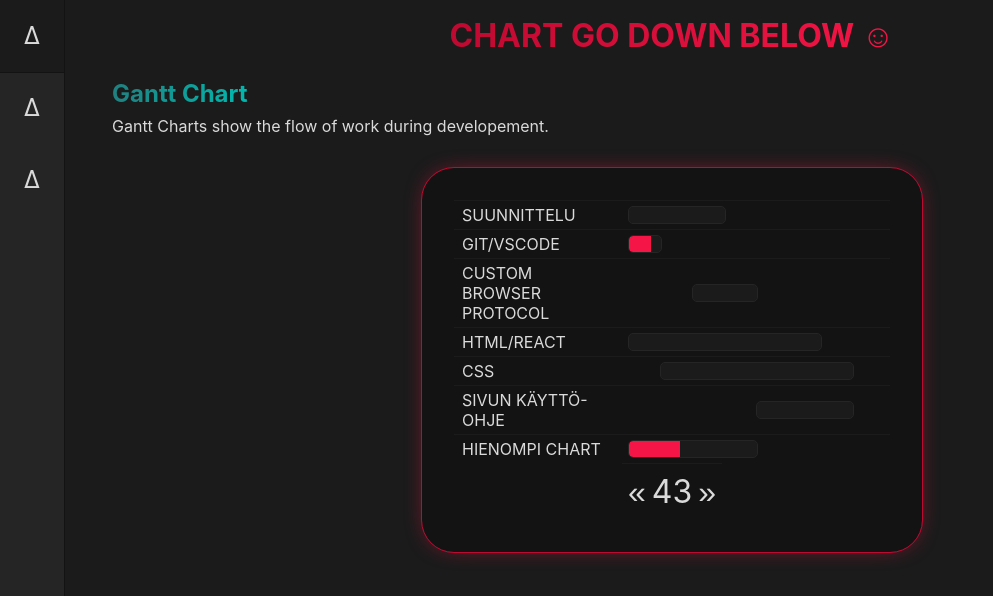
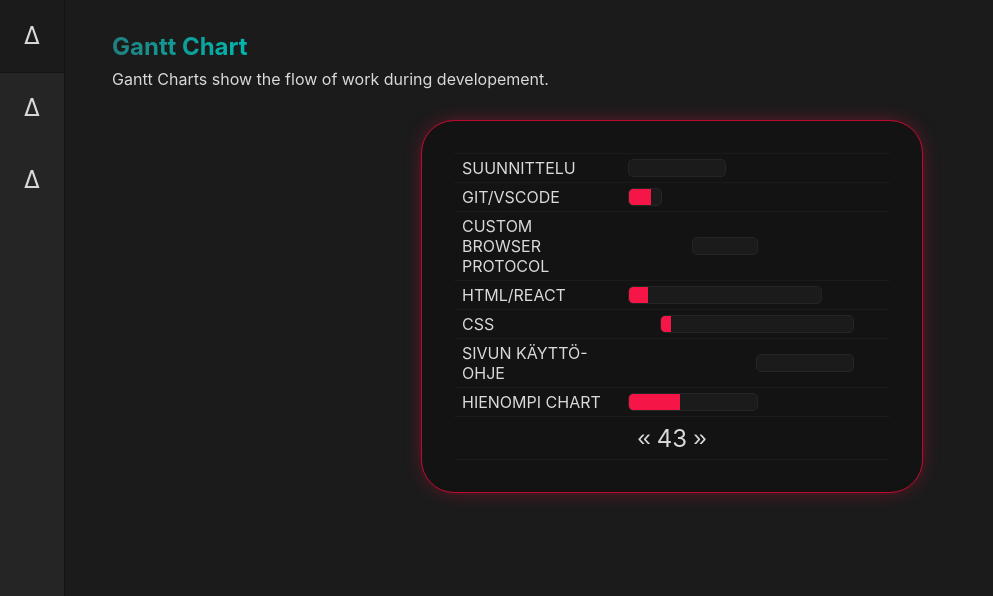
Before and after one commit to iv8512/top-projekti, a React (Create React App) app: page /ganttchart in a window 1280 px wide. Shown: the top 596 px of the page, without its empty margins (0-993 px from the left). Built offline with nearby package versions, Linux system fonts and the light colour scheme.

Commit message:
Chart update 2

```diff
--- a/src/components/Chart.js
+++ b/src/components/Chart.js
@@ -3,7 +3,7 @@ function Chart(props) {
     var widthMultiplier = 2
 
     return (
-        <>
+        <div className="list">
             <div className="row">
                 <span className="label">{props.data.rows[0].label}</span>
                 <span className="chartContent" style={{ marginLeft: props.data.rows[0].start * widthMultiplier + 'em', width: props.data.rows[0].end * widthMultiplier - props.data.rows[0].start * widthMultiplier + 'em', background: 'linear-gradient(90deg, var(--color-accent2) ' + props.data.rows[0].progress + '% , var(--color-dark1) ' + props.data.rows[0].progress + '%' }}></span>
@@ -32,7 +32,7 @@ function Chart(props) {
                 <span className="label">{props.data.rows[6].label}</span>
                 <span className="chartContent" style={{ marginLeft: props.data.rows[6].start * widthMultiplier + 'em', width: props.data.rows[6].end * widthMultiplier - props.data.rows[6].start * widthMultiplier + 'em', background: 'linear-gradient(90deg, var(--color-accent2) ' + props.data.rows[6].progress + '% , var(--color-dark1) ' + props.data.rows[6].progress + '%' }}></span>
             </div>
-        </>
+        </div>
      );
 }
 /* marginLeft: props.start + 'em', width: props.end - props.start + 'em' */
--- a/src/components/Gantt.js
+++ b/src/components/Gantt.js
@@ -22,13 +22,10 @@ function Gantt() {
 
     return (
         <div className="page" id="GanttPage">
-            <div className="header">
-                <h1>Chart go down below ☺</h1>
-            </div>
             <div className="content">
                 <h2>Gantt Chart</h2>
                 <p>Gantt Charts show the flow of work during developement.</p>
-                <div className="chart" id={'week-' + Page }>
+                <div className="chart" id={'w' + Page}>
                     {data.map((chartData, index) => (
                         <Chart key={index} wnum={chartData.top[Page].num} data={chartData.top[Page]} Page={Page}/>
                     ))}
--- a/src/data/ganttchart.json
+++ b/src/data/ganttchart.json
@@ -7,8 +7,8 @@
             {"label": "suunnittelu",            "start": 0,"end": 3,"progress": 0},
             {"label": "git/vscode",             "start": 0,"end": 1,"progress": 70},
             {"label": "custom browser protocol","start": 2,"end": 4,"progress": 0},
-            {"label": "html/react",             "start": 0,"end": 6,"progress": 0},
-            {"label": "css",                    "start": 1,"end": 7,"progress": 0},
+            {"label": "html/react",             "start": 0,"end": 6,"progress": 10},
+            {"label": "css",                    "start": 1,"end": 7,"progress": 5},
             {"label": "sivun käyttö-ohje",      "start": 4,"end": 7,"progress": 0},
             {"label": "hienompi chart",         "start": 0,"end": 4,"progress": 40}
         ]
@@ -19,8 +19,8 @@
             {"label": "suunnittelu",            "start": 0,"end": 3,"progress": 0},
             {"label": "git/vscode",             "start": 0,"end": 1,"progress": 100},
             {"label": "custom browser protocol","start": 2,"end": 4,"progress": 0},
-            {"label": "html/react",             "start": 0,"end": 6,"progress": 0},
-            {"label": "css",                    "start": 1,"end": 7,"progress": 0},
+            {"label": "html/react",             "start": 0,"end": 6,"progress": 20},
+            {"label": "css",                    "start": 1,"end": 7,"progress": 15},
             {"label": "sivun käyttö-ohje",      "start": 4,"end": 7,"progress": 0},
             {"label": "hienompi chart",         "start": 0,"end": 4,"progress": 70}
         ]
@@ -31,8 +31,8 @@
             {"label": "suunnittelu",            "start": 0,"end": 3,"progress": 0},
             {"label": "git/vscode",             "start": 0,"end": 1,"progress": 100},
             {"label": "custom browser protocol","start": 2,"end": 4,"progress": 0},
-            {"label": "html/react",             "start": 0,"end": 6,"progress": 0},
-            {"label": "css",                    "start": 1,"end": 7,"progress": 0},
+            {"label": "html/react",             "start": 0,"end": 6,"progress": 30},
+            {"label": "css",                    "start": 1,"end": 7,"progress": 20},
             {"label": "sivun käyttö-ohje",      "start": 4,"end": 7,"progress": 0},
             {"label": "hienompi chart",         "start": 0,"end": 4,"progress": 100}
         ]
--- a/src/index.css
+++ b/src/index.css
@@ -34,6 +34,7 @@ code {
   --color-black: #131313;
   --color-dark1: #1b1b1b;
   --color-dark2: #252526;
+  --color-dark3: #2f2f31;
   --color-main1: #208080;
   --color-accent1: #00b8ae;
   --color-main2: #be0930;
@@ -52,7 +53,7 @@ general styles
 */
 
 :is(.tabFocus, button):focus-within {
-  outline: 1px solid var(--color-main2);
+  outline: 1px solid var(--color-white);
 }
 
 .row,
@@ -183,10 +184,10 @@ navigation styles start here
   display: grid;
   place-content: center;
   background: linear-gradient(to right, var(--color-black), var(--color-dark1));
-  border-top: 1px solid var(--color-accent2);
-  border-bottom: 1px solid var(--color-accent2);
+  border-top: 1px solid var(--color-accent1);
+  border-bottom: 1px solid var(--color-accent1);
   border-left: 0px solid transparent;
-  border-right: 1px solid var(--color-accent2);
+  border-right: 1px solid var(--color-accent1);
   min-width: 500%;
   min-height: 100%;
   left: var(--sidebar-width);
@@ -210,7 +211,7 @@ Chart styles
   margin: 2em auto;
 }
 
-.chart .row {
+.row {
   display: flex;
   flex-direction: row;
   place-items: center;
@@ -219,21 +220,25 @@ Chart styles
   position: relative;
 }
 
+
 .chartContent {
   display: inline-block;
+  position: relative;
   height: 1em;
   margin-right: 0;
   outline: 1px solid var(--color-dark2);
   border-radius: 0.25em;
+  z-index: 2;
 }
 
 .label {
   margin: 0 1em 0 0.5em;
   width: 15ch;
   text-transform: uppercase;
+  transition: margin 0.3s, color 0.3s;
 }
 
-.label::after {
+.label::after { /* chart content highlighter */
   content: '';
   position: absolute;
   height: 1.5em;
@@ -244,18 +249,28 @@ Chart styles
   top: calc(50% - 0.75em);
   transition: width 0.5s, opacity 0.5s;
   border-radius: 0.5em;
+  z-index: 1;
 }
 
-.row:hover .label::after  {
+.row:hover .label::after  { /* chart content highlighter */
   width: calc(100% - 15ch - 0.5em);
   opacity: 0.1;
 }
 
+.list .row:hover > .label { /* label highlighter */
+  margin: 0 0.75em 0 0.75em;
+  opacity: 1;
+}
+
+.list:hover .label { /* label highlighter */
+  opacity: 0.5;
+}
+
 .chart .buttonrow {
-  display: block;
-  width: max-content;
-  margin: auto;
-  font-size: 2em;
+  display: flex;
+  font-size: 1.5em;
+  justify-content: center;
+  border-bottom: 1px solid var(--color-dark1);
 }
 
 .chart button {
```
Lines whose indentation alone changed are shown as unchanged.
